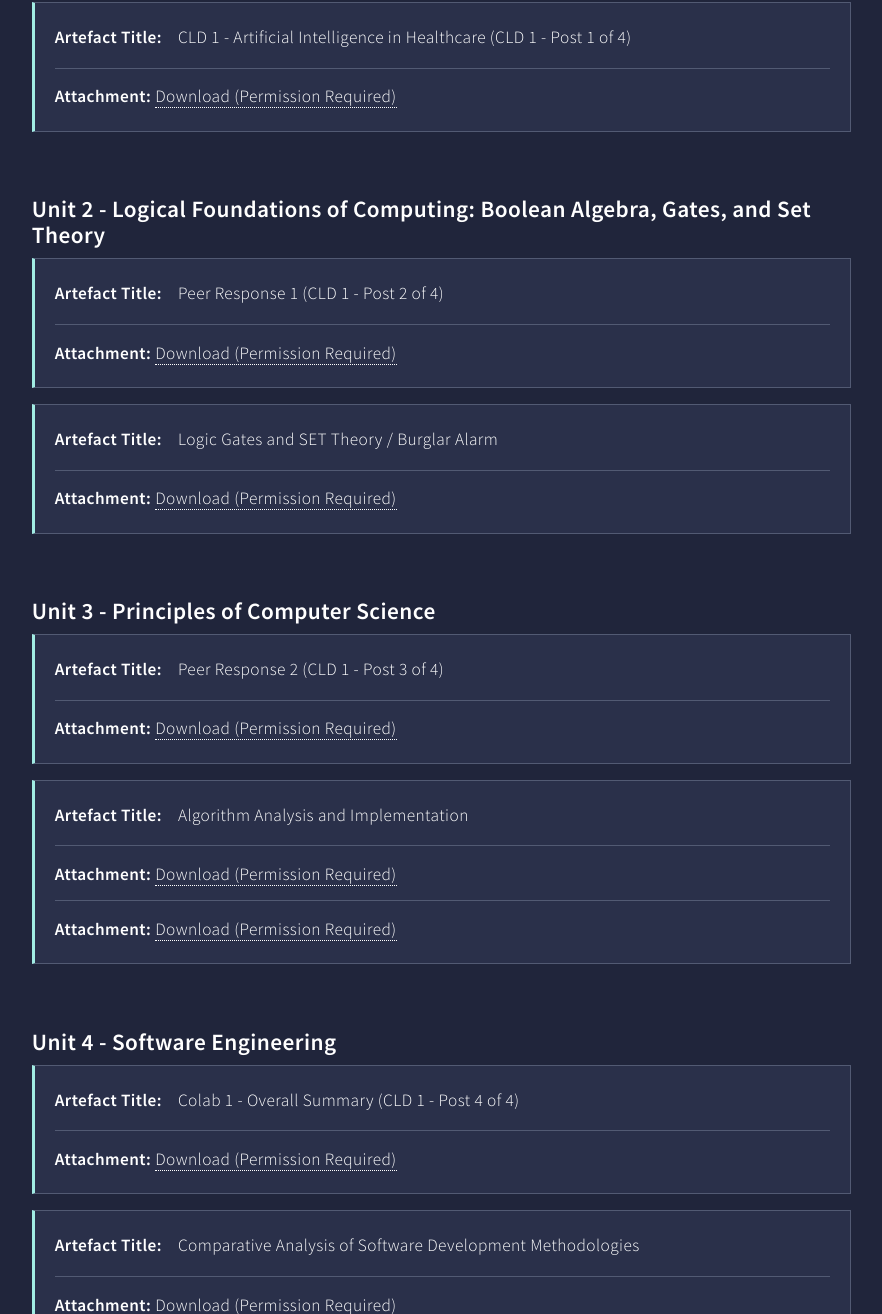
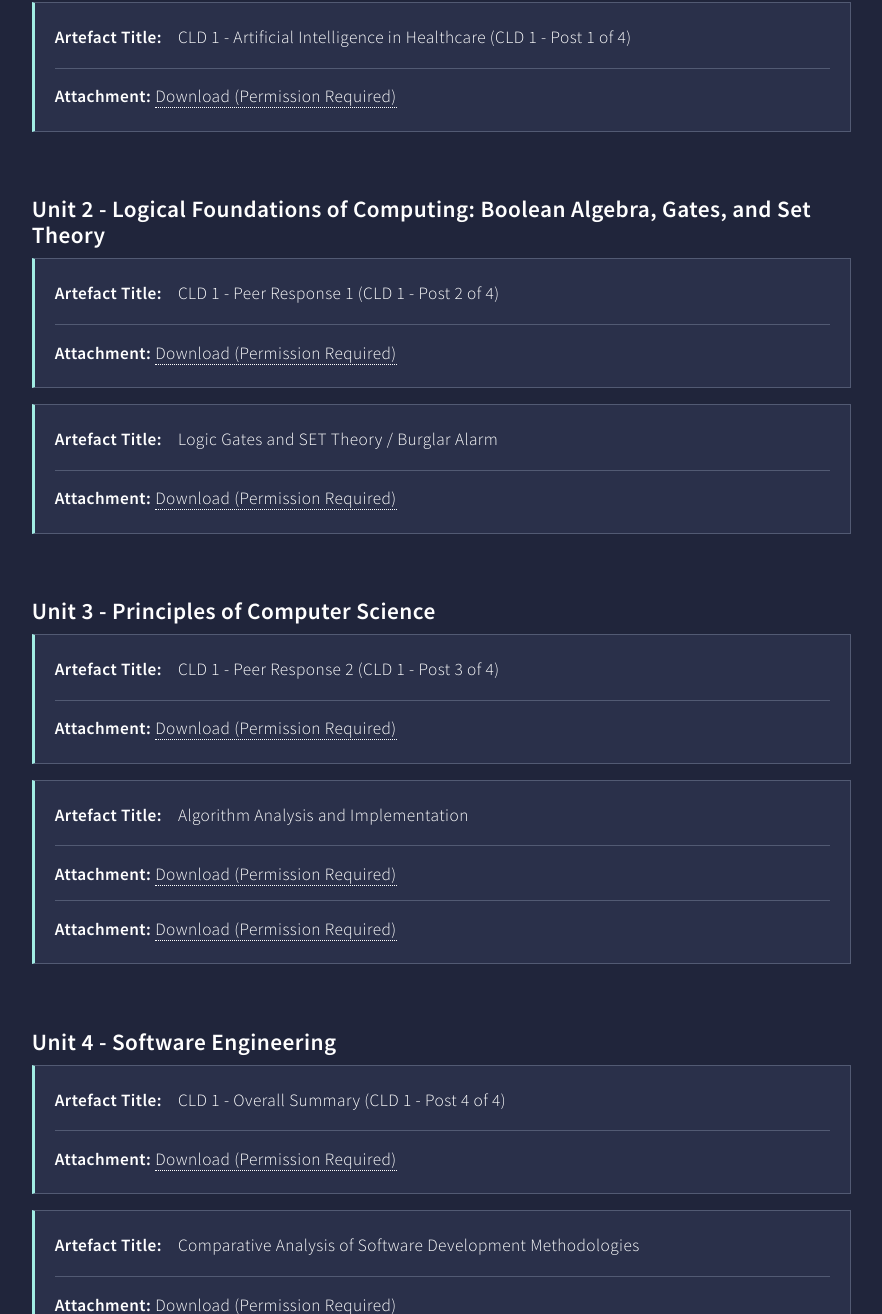
Before and after one commit to ce26229/eportfolio, a plain HTML site: page modules/launch-into-computing.html in a window 1280 px wide. Shown: the part 1093-2407 px from the top of the page, without its empty margins (349-1231 px from the left). Drawn offline with Linux system fonts and the light colour scheme.

Commit message:
Update artefact titles for clarity

```diff
--- a/modules/launch-into-computing.html
+++ b/modules/launch-into-computing.html
@@ -65,7 +65,7 @@
             <h3>Unit 2 - Logical Foundations of Computing: Boolean Algebra, Gates, and Set Theory</h3>
             <article id="CLD 1 - Peer Response 1" class="artefact-card" aria-label="CLD 1 - Peer Response 1">
               <dl>
-                <dt>Artefact Title:</dt><dd>Peer Response 1 (CLD 1 - Post 2 of 4)</dd>
+                <dt>Artefact Title:</dt><dd>CLD 1 - Peer Response 1 (CLD 1 - Post 2 of 4)</dd>
               </dl>
               <p class="artefact-file"><strong>Attachment:</strong>
                 <a href="https://drive.google.com/file/d/1D0gDwLftKasU_UmMlnwUBF4-1qj2UcDe/view?usp=drivesdk">Download (Permission Required)</a>
@@ -83,7 +83,7 @@
             <h3>Unit 3 - Principles of Computer Science</h3>
             <article id="CLD 1 - Peer Response 2" class="artefact-card" aria-label="CLD 1 - Peer Response 2">
               <dl>
-                <dt>Artefact Title:</dt><dd>Peer Response 2 (CLD 1 - Post 3 of 4)</dd>
+                <dt>Artefact Title:</dt><dd>CLD 1 - Peer Response 2 (CLD 1 - Post 3 of 4)</dd>
               </dl>
               <p class="artefact-file"><strong>Attachment:</strong>
                 <a href="https://drive.google.com/file/d/1D0gDwLftKasU_UmMlnwUBF4-1qj2UcDe/view?usp=drivesdk">Download (Permission Required)</a>
@@ -103,7 +103,7 @@
             <h3>Unit 4 - Software Engineering</h3>
             <article id="CLD 1 - Overall Summary" class="artefact-card" aria-label="CLD 1 - Overall Summary">
               <dl>
-                <dt>Artefact Title:</dt><dd>Colab 1 - Overall Summary (CLD 1 - Post 4 of 4)</dd>
+                <dt>Artefact Title:</dt><dd>CLD 1 - Overall Summary (CLD 1 - Post 4 of 4)</dd>
               </dl>
               <p class="artefact-file"><strong>Attachment:</strong>
                 <a href="https://drive.google.com/file/d/1D0gDwLftKasU_UmMlnwUBF4-1qj2UcDe/view?usp=drivesdk">Download (Permission Required)</a>
```
